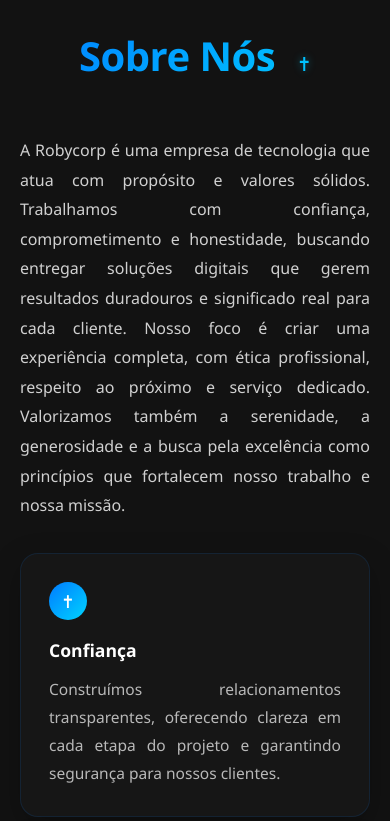
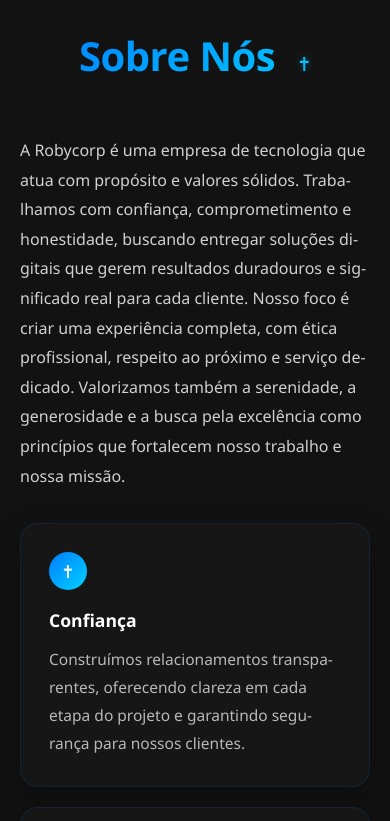
Before and after one commit to robycorp-bot/institucional, a plain HTML site: page index.html in a window 390 px wide. Shown: the part 920-1741 px from the top of the page. Drawn offline with Linux system fonts and the light colour scheme.

Commit message:
checkpoint

```diff
--- a/style.css
+++ b/style.css
@@ -795,6 +795,16 @@
         height: 600px;
     }
 
+    .about p,
+    .value-card p,
+    .testimonial-item p,
+    .service-item p {
+        text-align: left;
+        overflow-wrap: break-word;
+        word-break: break-word;
+        hyphens: auto;
+    }
+
     .footer-content {
         flex-direction: column;
         gap: 1rem;
```
